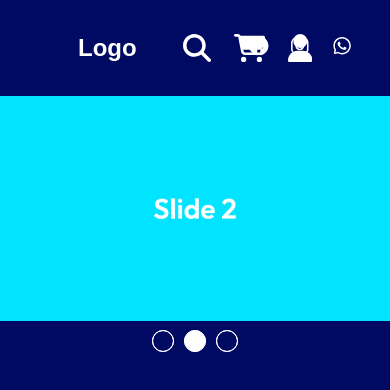
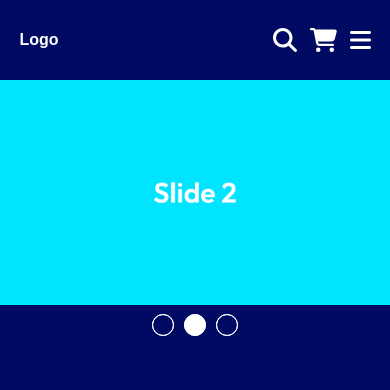
Before and after one commit to DiogoGoularttt/visiontec-site, a React (Vite) app: page / in a window 390 px wide. Shown: the top 390 px of the page. Built offline with nearby package versions, Linux system fonts and the light colour scheme.

Commit message:
⬆️ Header changes

```diff
--- a/package.json
+++ b/package.json
@@ -16,6 +16,7 @@
     "react": "^18.2.0",
     "react-dom": "^18.2.0",
     "react-slick": "^0.29.0",
+    "styled-components": "^6.1.0",
     "swiper": "^11.0.1"
   },
   "devDependencies": {
--- a/src/components/Header/header.css
+++ b/src/components/Header/header.css
@@ -6,7 +6,7 @@
   align-items: center;
   justify-content: space-between;
   background: #000A63;
-  width: 60%;
+  width: 70%;
 }
 
 a {
@@ -24,46 +24,6 @@ a:hover {
   font-weight: bold;
 }
 
-.search  {
-  display: flex;
-  justify-content: flex-end;
-  gap: 1rem;
-  width: 80%;
-}
-
-input {
-  border: none;
-  border-radius: 5px;
-  padding: 0.5rem;
-  width: 40%;
-  font-size: large;
-}
-
-#menu {
-  display: flex;
-  list-style: none;
-  gap: 3rem;
-}
-
-#menu a {
-  display: block;
-  padding: 0.5rem;
-}
-#menu li a{
-    padding: 10px;
-    border-radius: 7px;
-    font-weight: 600;
-}
-#menu li a:hover{
-    background-color: white;
-    color: #000A63;
-    transition: all 0.4s;
-}
-
-#btn-mobile {
-  display: none;
-}
-
 .cart-login {
     display: flex;
     align-items: center;
@@ -74,6 +34,10 @@ input {
   font-size: 28px;
   fill: #fff;
   cursor: pointer
+}
+
+#bar-menu{
+  display: none;
 }
 
 .social-medias-header a {
@@ -87,7 +51,7 @@ input {
   right: 0;
   padding: 2em;
   z-index: 10;
-  gap: 0.7rem;
+  gap: 0.2rem;
 }
 
 
@@ -102,3 +66,47 @@ input {
   color: white;
   background:  rgba(255, 255, 255, 0.2);
 }
+
+
+@media screen and (max-width: 767px) {
+  #header {
+    box-sizing: border-box;
+    margin: auto;
+    height: 5rem;
+    display: flex;
+    align-items: center;
+    justify-content: space-between;
+    background: #000A63;
+    width: 90%;
+  }
+
+  #logo {
+    font-size: 1rem;
+    font-weight: bold;
+  }
+
+  .cart-login {
+    display: flex;
+    align-items: center;
+    gap: 0.8rem;
+}
+
+.icons-header{
+  font-size: 24px;
+  fill: #fff;
+  cursor: pointer
+}
+
+.icons-header#profile-icon {
+  display: none;
+}
+
+#bar-menu{
+  display: flex;
+}
+
+.social-medias-header{
+  display: none;
+}
+
+}
--- a/src/components/Header/header.jsx
+++ b/src/components/Header/header.jsx
@@ -1,7 +1,4 @@
 import React from 'react';
-
-import { FontAwesomeIcon } from '@fortawesome/react-fontawesome';
-
 
 import '../Header/header.css'
 
@@ -11,7 +8,6 @@ const Header = () => {
 
       <div id="header">
         <a id='logo' href="#">Logo</a>
-
 
         <div className="social-medias-header">
           <a href="#" target="_blank">
@@ -25,12 +21,11 @@ const Header = () => {
           </a>
         </div>
 
-        <div className="search" id="search"></div>
-
         <div className="cart-login">
           <svg className='icons-header' xmlns="http://www.w3.org/2000/svg" height="1em" viewBox="0 0 512 512"><path d="M416 208c0 45.9-14.9 88.3-40 122.7L502.6 457.4c12.5 12.5 12.5 32.8 0 45.3s-32.8 12.5-45.3 0L330.7 376c-34.4 25.2-76.8 40-122.7 40C93.1 416 0 322.9 0 208S93.1 0 208 0S416 93.1 416 208zM208 352a144 144 0 1 0 0-288 144 144 0 1 0 0 288z" /></svg>
           <svg className='icons-header' xmlns="http://www.w3.org/2000/svg" height="1em" viewBox="0 0 576 512"><path d="M0 24C0 10.7 10.7 0 24 0H69.5c22 0 41.5 12.8 50.6 32h411c26.3 0 45.5 25 38.6 50.4l-41 152.3c-8.5 31.4-37 53.3-69.5 53.3H170.7l5.4 28.5c2.2 11.3 12.1 19.5 23.6 19.5H488c13.3 0 24 10.7 24 24s-10.7 24-24 24H199.7c-34.6 0-64.3-24.6-70.7-58.5L77.4 54.5c-.7-3.8-4-6.5-7.9-6.5H24C10.7 48 0 37.3 0 24zM128 464a48 48 0 1 1 96 0 48 48 0 1 1 -96 0zm336-48a48 48 0 1 1 0 96 48 48 0 1 1 0-96z" /></svg>
-          <svg className='icons-header' xmlns="http://www.w3.org/2000/svg" height="1em" viewBox="0 0 448 512"><path d="M224 256A128 128 0 1 0 224 0a128 128 0 1 0 0 256zm-45.7 48C79.8 304 0 383.8 0 482.3C0 498.7 13.3 512 29.7 512H418.3c16.4 0 29.7-13.3 29.7-29.7C448 383.8 368.2 304 269.7 304H178.3z" /></svg>
+          <svg className='icons-header' id='profile-icon' xmlns="http://www.w3.org/2000/svg" height="1em" viewBox="0 0 448 512"><path d="M224 256A128 128 0 1 0 224 0a128 128 0 1 0 0 256zm-45.7 48C79.8 304 0 383.8 0 482.3C0 498.7 13.3 512 29.7 512H418.3c16.4 0 29.7-13.3 29.7-29.7C448 383.8 368.2 304 269.7 304H178.3z" /></svg>
+          <svg className='icons-header' id='bar-menu'xmlns="http://www.w3.org/2000/svg" height="1em" viewBox="0 0 448 512"><path d="M0 96C0 78.3 14.3 64 32 64H416c17.7 0 32 14.3 32 32s-14.3 32-32 32H32C14.3 128 0 113.7 0 96zM0 256c0-17.7 14.3-32 32-32H416c17.7 0 32 14.3 32 32s-14.3 32-32 32H32c-17.7 0-32-14.3-32-32zM448 416c0 17.7-14.3 32-32 32H32c-17.7 0-32-14.3-32-32s14.3-32 32-32H416c17.7 0 32 14.3 32 32z"/></svg>
         </div>
       </div>
     </>
```
Also changed, not shown: 1 other file (tests, documents, lock files or other folders).
